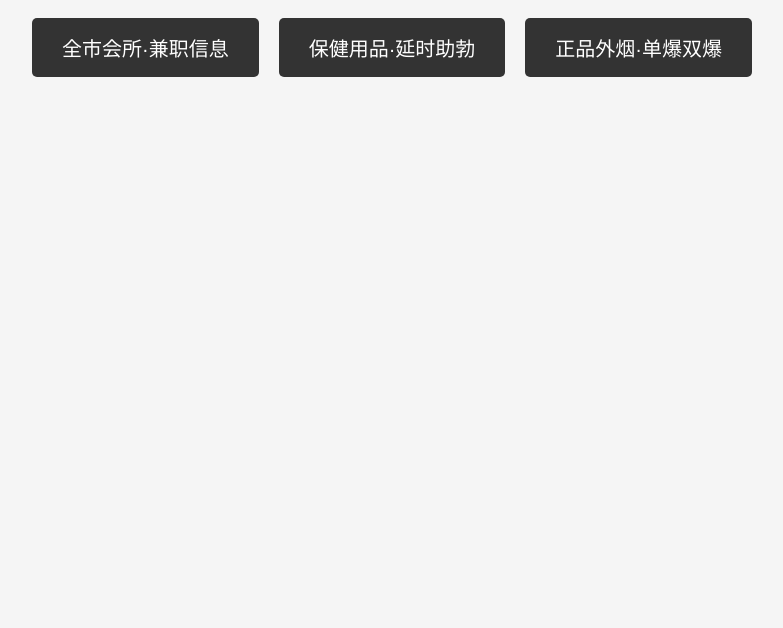
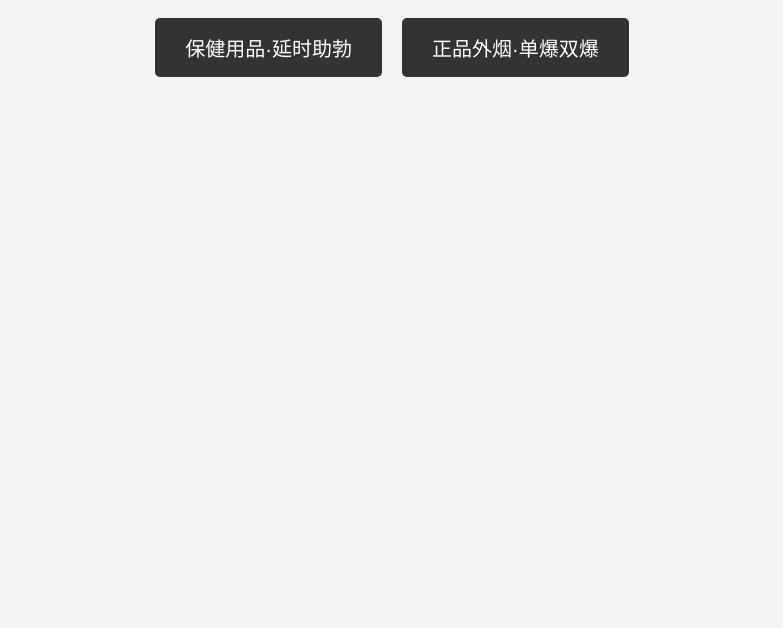
Before and after one commit to fanhuayule/chengdu, a plain HTML site: page index.htm in a window 1280 px wide. Shown: the part 172-800 px from the top of the page, without its empty margins (248-1031 px from the left). Drawn offline with Linux system fonts and the light colour scheme.

Commit message:
Update index.htm

```diff
--- a/index.htm
+++ b/index.htm
@@ -49,7 +49,6 @@
     <h1>成都繁花娱乐网址发布页</h1>
 
     <div class="link-container">
-        <a href="https://fanhuayule.github.io/github.io/api/?url=https://cd.fanhua02.cc/" target="_blank">全市会所·兼职信息</a>
         <a href="https://fanhuayule.github.io/github.io/api/?url=https://yao.hanliyanjiu.xyz/" target="_blank">保健用品·延时助勃</a>
         <a href="https://fanhuayule.github.io/github.io/api/?url=https://www.hanliyanjiu.xyz/" target="_blank">正品外烟·单爆双爆</a>
 
```
